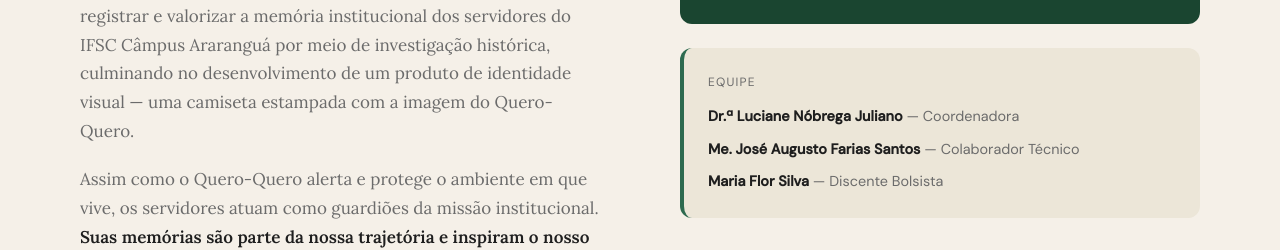
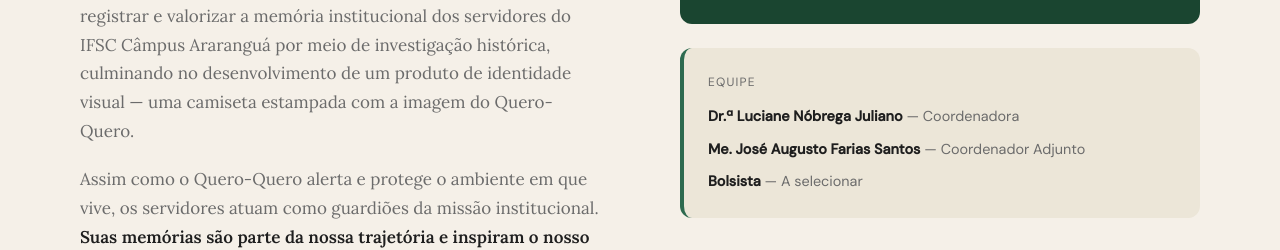
Before and after one commit to augusthos-city/voo-da-memoria, a website: page public/index.html in a window 1280 px wide. Shown: the part 1100-1350 px from the top of the page. Drawn offline with nearby package versions, Linux system fonts and the light colour scheme; no server answers; a web font is replaced by a local one.

Commit message:
Update index.html

```diff
--- a/public/index.html
+++ b/public/index.html
@@ -108,9 +108,9 @@
         <div class="sobre-team">
           <p class="team-label">Equipe</p>
           <ul>
-            <li><strong>Dr.ª Luciane Nóbrega Juliano</strong> — Coordenadora</li>
-            <li><strong>Me. José Augusto Farias Santos</strong> — Colaborador Técnico</li>
-            <li><strong>Maria Flor Silva</strong> — Discente Bolsista</li>
+           <li><strong>Dr.ª Luciane Nóbrega Juliano</strong> — Coordenadora</li>
+<li><strong>Me. José Augusto Farias Santos</strong> — Coordenador Adjunto</li>
+<li><strong>Bolsista</strong> — A selecionar</li>
           </ul>
         </div>
       </div>
```
